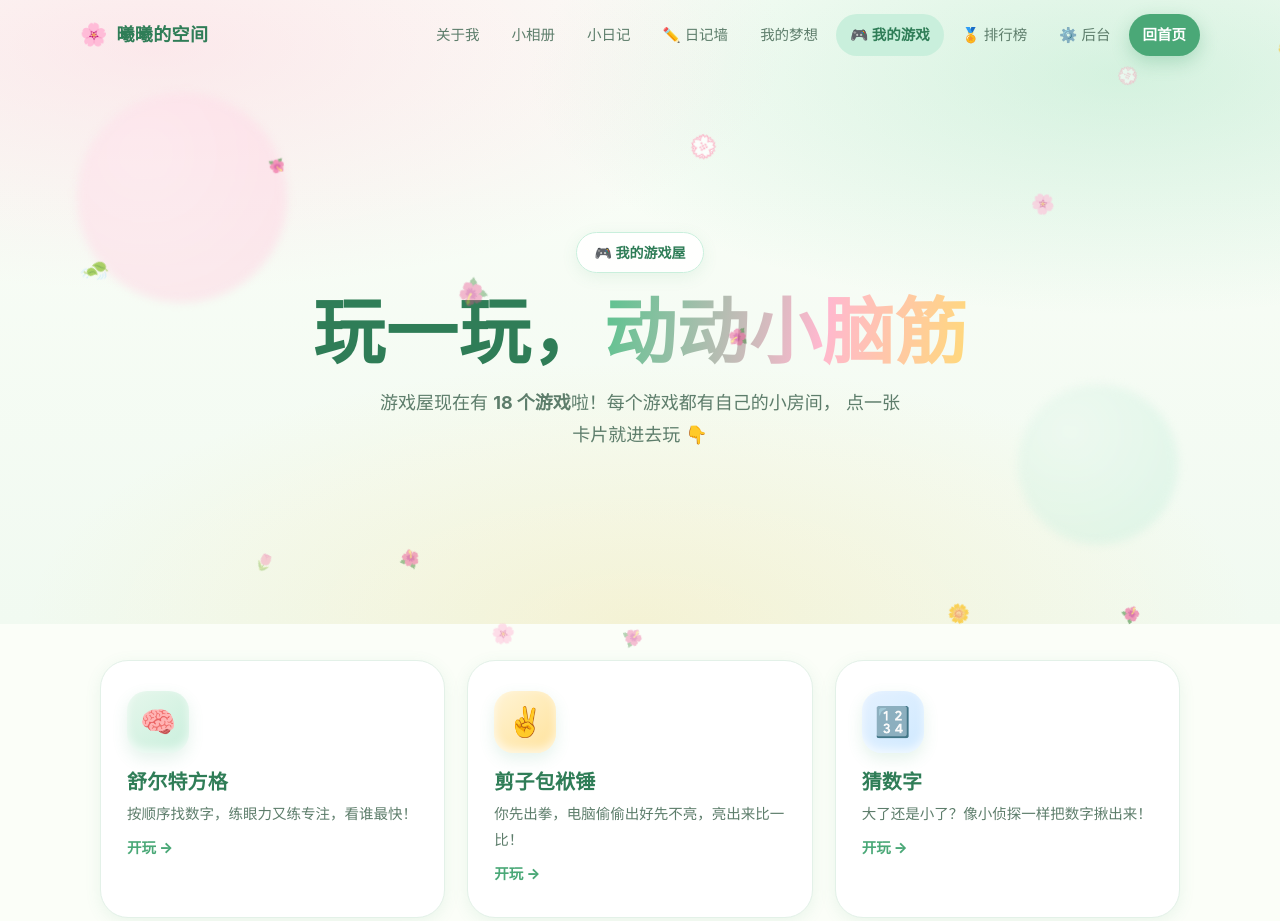
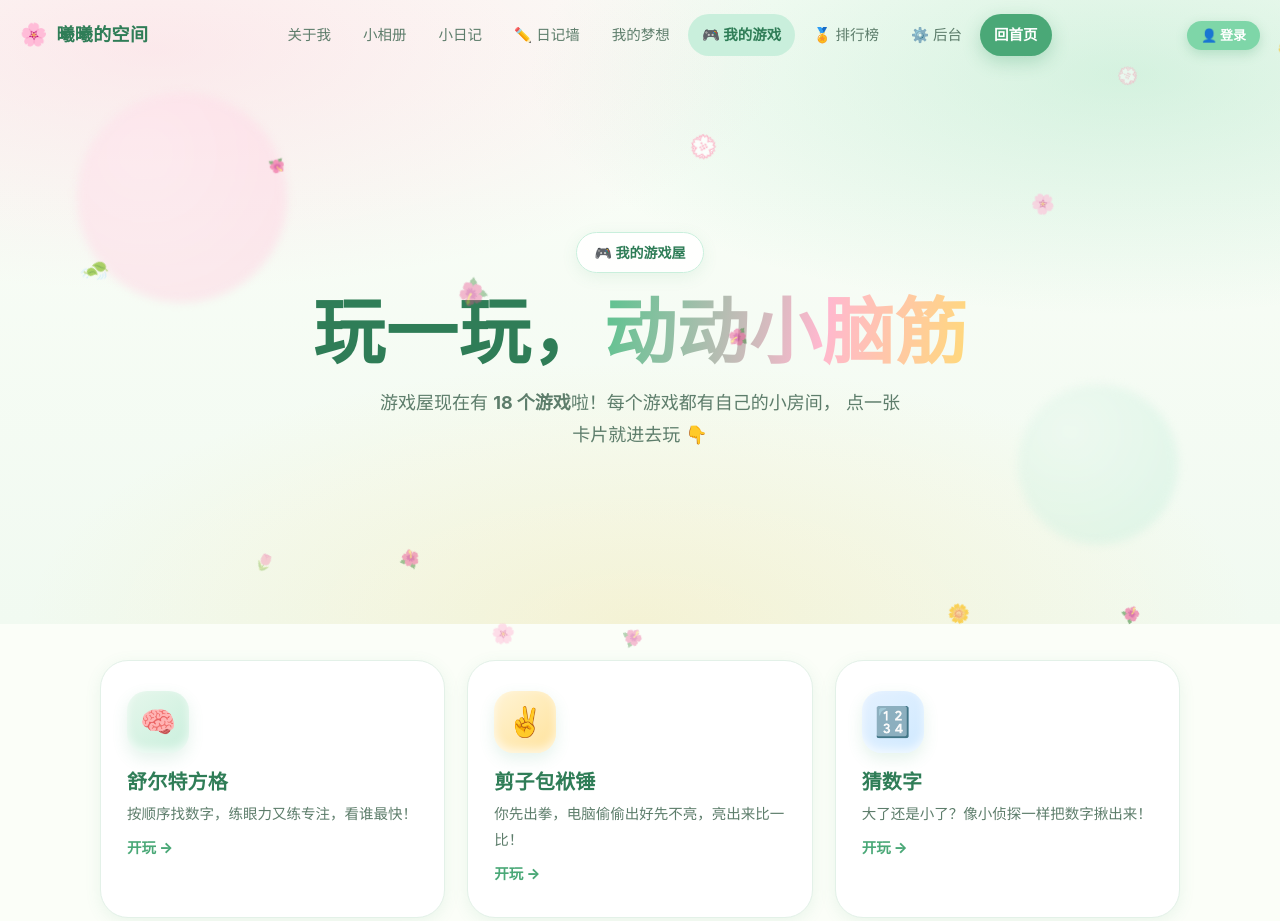
Before and after one commit to oixqiu/xixi, a plain HTML site: page games.html in a window 1280 px wide. Shown: the top 921 px of the page. Drawn offline with Linux system fonts and the light colour scheme.

Commit message:
登录挂件改版：登录后显示「名字 + 退出」，融进导航栏
- 挂件从右上角浮动改为挂进 .nav__inner（汉堡按钮前），
  桌面并排、移动端不再挡汉堡按钮
- 已登录显示「👤 名字」胶囊 + 旁边「退出」小按钮，
  点名字不会误登出；超长名字省略号截断 + title 全名
- 修复既有 bug：ready() 校验 token 成功只调 injectBar()
  （挂件已存在时直接 return），导致刷新/跳页后登录态
  恢复不了、挂件停在「👤 登录」；改为 injectBar + updateBar
- 导航加宽到 1240px，汉堡断点 760→1200px，
  避免一排链接 + 挂件在 768~1200 互相挤压换行
- 小屏（≤480px）隐藏 logo 文字，320px 也不横向滚动
- games.html 补接 api-config/xixi-api 脚本（原来没有登录入口）
- login.html 清理无人使用的 .lg-who 死样式

```diff
--- a/assets/css/style.css
+++ b/assets/css/style.css
@@ -82,7 +82,8 @@ p{margin:0;}
   box-shadow:0 6px 24px rgba(74,168,119,.09);
 }
 .nav__inner{
-  width:auto;max-width:var(--wrap);margin-left:auto;margin-right:auto;padding-left:20px;padding-right:20px;
+  /* 比正文 wrap 宽：导航右侧要塞「名字 + 退出」登录挂件，中屏才不会互相挤压 */
+  width:auto;max-width:1240px;margin-left:auto;margin-right:auto;padding-left:20px;padding-right:20px;
   display:flex;align-items:center;justify-content:space-between;
   padding:14px 0;
 }
@@ -476,14 +477,10 @@ p{margin:0;}
   .about__card{max-width:340px;margin-left:auto;margin-right:auto;}
   .hero__bunny{width:clamp(120px,17vw,180px);opacity:.95;}
 }
-@media (max-width:760px){
-  .section{padding:76px 0;}
-  .sec-head{margin-bottom:44px;}
-  .hero__meta{display:none;}
-  .hero{padding:100px 0 130px;}
-  .hero__bunny{display:none;}
-  .hero__title{font-size:clamp(44px,15vw,64px);}
-
+/* 导航单独用 1200 断点：登录挂件（名字+退出）并进导航栏后，
+   一排链接 + 挂件在 768~1200 区间会互相挤压、链接换行成两层。
+   这个区间收成汉堡菜单；正文栅格的单列断点仍是 760，不受影响。 */
+@media (max-width:1199px){
   .nav__burger{display:flex;}
   .nav__links{
     position:fixed;left:16px;right:16px;top:64px;
@@ -497,6 +494,19 @@ p{margin:0;}
   .nav__links.is-open{opacity:1;transform:none;pointer-events:auto;}
   .nav__links a{padding:12px 16px;font-size:15.5px;}
   .nav__cta{text-align:center;}
+}
+@media (max-width:480px){
+  /* 小屏只留花朵标，给「名字 + 退出」和汉堡按钮腾地方 */
+  .nav__logo-text{display:none;}
+}
+@media (max-width:760px){
+  .section{padding:76px 0;}
+  .sec-head{margin-bottom:44px;}
+  .hero__meta{display:none;}
+  .hero{padding:100px 0 130px;}
+  .hero__bunny{display:none;}
+  .hero__title{font-size:clamp(44px,15vw,64px);}
+
   .totop{right:14px;bottom:14px;width:44px;height:44px;}
 
   /* 手机上所有栅格收成单列，杜绝 minmax 最小宽把页面撑出横向滚动 */
--- a/assets/js/xixi-api.js
+++ b/assets/js/xixi-api.js
@@ -117,7 +117,8 @@
       if (res.ok) {
         state.user = getUser() || { name: '?', role: 'player' };
         injectBar();
-        flushCbs(true);
+        updateBar();          // 关键：光调 injectBar 不够——挂件已存在时它直接 return，
+        flushCbs(true);       // 内容永远是首次注入时的「👤 登录」，登录态恢复不了
         flushQueue();
       } else {
         // token 过期，清掉当未登录
@@ -125,6 +126,7 @@
         setUser(null);
         state.user = null;
         injectBar();
+        updateBar();
         flushCbs(false);
       }
     });
@@ -255,7 +257,10 @@
     });
   }
 
-  /* ---------------- 顶部登录小挂件 ---------------- */
+  /* ---------------- 导航栏登录小挂件 ---------------- */
+  /* 未登录：一个「👤 登录」小按钮；已登录：名字胶囊 + 旁边的「退出」小按钮。
+     挂在 .nav__inner 里（汉堡按钮前面），桌面并排、手机也不挡汉堡；
+     页面没有导航栏时才 fixed 兜底浮在右上角。 */
   var BAR_ID = 'xxApiBar';
   function injectBar() {
     if (document.getElementById(BAR_ID)) return;
@@ -265,34 +270,66 @@
     }
     var style = document.createElement('style');
     style.textContent =
-      '.xx-api-bar{position:fixed;top:8px;right:8px;z-index:9999;display:inline-block;' +
-      'font:500 13px/1 -apple-system,"PingFang SC","Microsoft YaHei",sans-serif;' +
-      'background:rgba(255,255,255,.94);color:#2f9d6d;padding:8px 13px;border-radius:999px;' +
-      'border:1px solid #bfe9d3;cursor:pointer;text-decoration:none;}' +
-      '.xx-api-bar.off{color:#c0653f;border-color:#f0c9b8;}';
+      '.xx-api-bar{display:flex;align-items:center;gap:6px;flex-shrink:0;margin-left:10px;' +
+      'font:800 13px/1 -apple-system,"PingFang SC","Microsoft YaHei",sans-serif;}' +
+      /* 未登录：绿色实底，和导航 CTA 一个风格 */
+      '.xx-api-bar__btn{display:inline-block;padding:8px 14px;border-radius:999px;' +
+      'background:#7ed6a8;color:#fff;text-decoration:none;white-space:nowrap;' +
+      'box-shadow:0 4px 12px rgba(74,168,119,.28);}' +
+      '.xx-api-bar__btn:hover{background:#6cc797;}' +
+      /* 已登录：名字胶囊（点名字不会退出，退出在右边，防误点） */
+      '.xx-api-bar__me{display:inline-block;max-width:7em;padding:8px 12px;border-radius:999px;' +
+      'background:#e6f7ec;border:1.5px solid #bfe9d3;color:#2f9d6d;cursor:default;' +
+      'white-space:nowrap;overflow:hidden;text-overflow:ellipsis;}' +
+      /* 退出：白底淡字，和名字明显区分 */
+      '.xx-api-bar__out{display:inline-block;padding:8px 10px;border-radius:999px;' +
+      'background:#fff;border:1.5px solid #e6ddd4;color:#9b8a7c;cursor:pointer;' +
+      'font-family:inherit;font-size:12.5px;white-space:nowrap;}' +
+      '.xx-api-bar__out:hover{border-color:#e0b8a0;color:#c0653f;background:#fdf3ee;}' +
+      '@media (max-width:480px){.xx-api-bar__me{max-width:5em;}}' +
+      /* 兜底：页面没有导航栏时，浮回右上角（老行为） */
+      '.xx-api-bar.float{position:fixed;top:8px;right:8px;z-index:9999;margin-left:0;' +
+      'background:rgba(255,255,255,.94);padding:6px;border-radius:999px;' +
+      'border:1px solid #bfe9d3;box-shadow:0 6px 18px rgba(74,168,119,.18);}';
     document.head.appendChild(style);
-    var a = document.createElement('a');
-    a.id = BAR_ID;
-    a.className = 'xx-api-bar';
-    a.href = 'login.html';
-    a.addEventListener('click', function (e) {
-      if (state.user) {
-        e.preventDefault();
-        signOut(function () { location.reload(); });
-      }
-    });
-    document.body.appendChild(a);
+    var bar = document.createElement('div');
+    bar.id = BAR_ID;
+    bar.className = 'xx-api-bar';
+    var inner = document.querySelector('.nav__inner');
+    var burger = document.getElementById('burger');
+    if (inner) {
+      if (burger) inner.insertBefore(bar, burger);
+      else inner.appendChild(bar);
+    } else {
+      bar.classList.add('float');
+      document.body.appendChild(bar);
+    }
     updateBar();
   }
   function updateBar() {
     var bar = document.getElementById(BAR_ID);
     if (!bar) return;
+    bar.innerHTML = '';
     if (state.user && state.user.name) {
-      bar.textContent = '👤 ' + state.user.name + ' · 登出';
-      bar.className = 'xx-api-bar';
+      var me = document.createElement('span');
+      me.className = 'xx-api-bar__me';
+      me.textContent = '👤 ' + state.user.name;   // textContent 防注入
+      me.title = '已登录：' + state.user.name;    // 名字被省略号截断时，悬停/长按看全名
+      var out = document.createElement('button');
+      out.type = 'button';
+      out.className = 'xx-api-bar__out';
+      out.textContent = '退出';
+      out.addEventListener('click', function () {
+        signOut(function () { location.reload(); });
+      });
+      bar.appendChild(me);
+      bar.appendChild(out);
     } else {
-      bar.textContent = '👤 登录';
-      bar.className = 'xx-api-bar off';
+      var a = document.createElement('a');
+      a.className = 'xx-api-bar__btn';
+      a.href = 'login.html';
+      a.textContent = '👤 登录';
+      bar.appendChild(a);
     }
   }
 
@@ -369,8 +406,9 @@
   }
 
   /* 页面加载时挂出登录小挂件 + 恢复登录态 */
+  /* 先取本地 user 再 inject：本地有登录记录时挂件第一帧就是名字，不用等网络校验 */
+  state.user = getUser();
   injectBar();
-  state.user = getUser();
+  updateBar();
   if (getToken()) ready(function () {});
-  else updateBar();
 })();
--- a/games.html
+++ b/games.html
@@ -231,6 +231,8 @@ l.replace("https://"+l.host+l.pathname+l.search+l.hash);})();
 
 <button class="totop" id="toTop" aria-label="回到顶部">🌸</button>
 
+<script src="assets/js/api-config.js"></script>
+<script src="assets/js/xixi-api.js"></script>
 <script src="assets/js/main.js"></script>
 </body>
 </html>
```
Also changed, not shown: login.html (+0 -3 lines).
